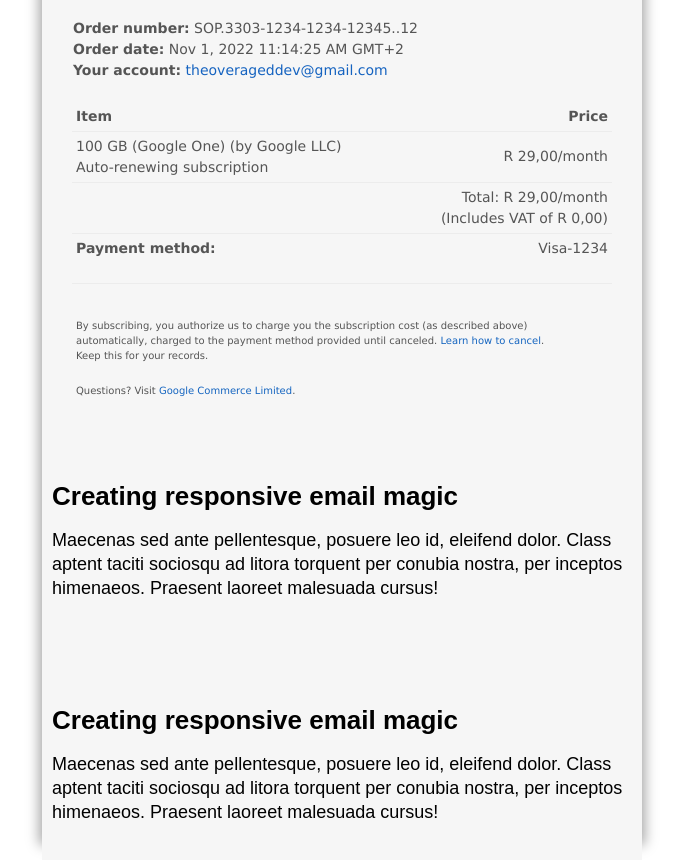
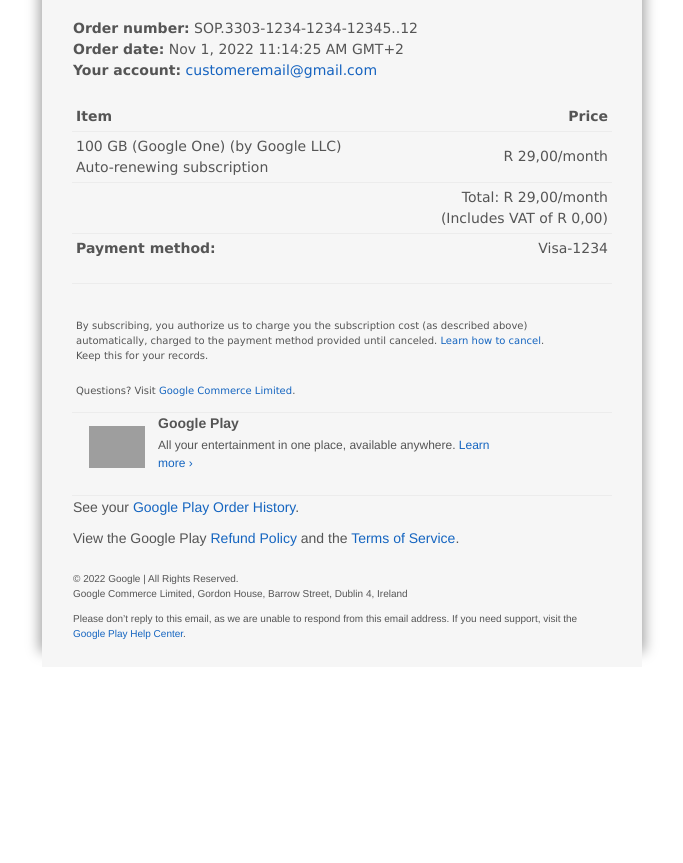
Before and after one commit to DorcasKomane/google-play-receipt, a plain HTML site: page google.html in a window 1280 px wide. Shown: the part 309-1172 px from the top of the page, without its empty margins (298-981 px from the left). After the commit the page ends 997 px from the top, so only its background shows below. Drawn offline with Linux system fonts and the light colour scheme; grey boxes are pictures that could not be loaded.

Commit message:
Added bottom section.

```diff
--- a/google.html
+++ b/google.html
@@ -64,7 +64,7 @@
                                     <td>
                                         <p style="Margin:20px 30px 0 30px;font-size:14px;font-family:Verdana, Geneva, Tahoma, sans-serif;font-size:14px;line-height:21px;font-weight:500;color:#555555;"><strong>Order number:</strong> SOP.3303-1234-1234-12345..12</p>
                                         <p style="Margin:0 30px;font-size:14px;font-family:Verdana, Geneva, Tahoma, sans-serif;font-size:14px;line-height:21px;font-weight:500;color:#555555;"><strong>Order date:</strong> Nov 1, 2022 11:14:25 AM GMT+2</p>
-                                    <p style="Margin:0 30px 20px 30px;font-size:14px;font-family:Verdana, Geneva, Tahoma, sans-serif;font-size:14px;line-height:21px;font-weight:500;color:#555555;"><strong>Your account:</strong><a href="mailto:theoverageddev@gmail.com" style="color:#1563C0;text-decoration:none"> theoverageddev@gmail.com</a></p>
+                                        <p style="Margin:0 30px 20px 30px;font-size:14px;font-family:Verdana, Geneva, Tahoma, sans-serif;font-size:14px;line-height:21px;font-weight:500;color:#555555;"><strong>Your account:</strong><a href="#" style="color:#1563C0;text-decoration:none"> customeremail@gmail.com</a></p>
                                     </td>
                                 </tr>
                             </table>
@@ -105,7 +105,9 @@
                                     </td>
                                 </tr>
                             </table>
+
                             <div class="spacer" style="width:90%;line-height:1px;height:1px;mso-line-height-rule:exactly;background-color:#ececec;">&nbsp;</div>
+
                             <table width="100%" role="presentation" style="width:100%;border:0;border-spacing:0;background-color: #f6f6f6;">
                                 <tr>
                                     <td>
@@ -124,7 +126,9 @@
                                     </td>
                                 </tr>
                             </table>
+
                             <div class="spacer" style="width:90%;line-height:1px;height:1px;mso-line-height-rule:exactly;background-color:#ececec;">&nbsp;</div>
+
                             <table width="100%" role="presentation" style="width:100%;border:0;border-spacing:0;background-color: #f6f6f6;">
                                 <tr>
                                     <td>
@@ -143,7 +147,9 @@
                                     </td>
                                 </tr>
                         </table>
+
                         <div class="spacer" style="width:90%;line-height:1px;height:1px;mso-line-height-rule:exactly;background-color:#ececec;">&nbsp;</div>
+
                         <table width="100%" role="presentation" style="width:100%;border:0;border-spacing:0;background-color: #f6f6f6;">
                             <tr>
                                 <td>
@@ -152,9 +158,9 @@
                                             <td width="60%" align="left" style="">
                                                 <p style="Margin:30px 30px 10px 30px;font-family:Verdana, Geneva, Tahoma, sans-serif;font-size:10px;line-height:15px;font-weight:normal;color:#555555;">By subscribing, you authorize us to charge you the subscription cost (as described above)<br> automatically, charged to the payment method provided
                                                     until canceled. <a href="https://support.google.com"
-                                                style="color:#1565C0;text-decoration:none">Learn how to cancel</a>.<br> Keep this for your records.
+                                                    style="color:#1565C0;text-decoration:none" target="_blank">Learn how to cancel</a>.<br> Keep this for your records.
                                                 </p>
-                                            <p style="Margin:20px 30px 10px 30px;font-family:Verdana, Geneva, Tahoma, sans-serif;font-size:10px;line-height:15px;font-weight:normal;color:#555555;">Questions? Visit <a href="https://one.google.com/" style="color:#1565C0;text-decoration:none">Google Commerce Limited</a>.</p>
+                                                <p style="Margin:20px 30px 10px 30px;font-family:Verdana, Geneva, Tahoma, sans-serif;font-size:10px;line-height:15px;font-weight:normal;color:#555555;">Questions? Visit <a href="https://one.google.com/" style="color:#1565C0;text-decoration:none" target="_blank">Google Commerce Limited</a>.</p>
                                             </td>
                                         </tr>
                                     </table>
@@ -162,43 +168,48 @@
                             </tr>
                         </table>
 
-                        <!--Single Column Layout-->
-                        <table role="presentation" style="width:100%;border:0;border-spacing:0;">
+                        <div class="spacer" style="width:90%;line-height:1px;height:1px;mso-line-height-rule:exactly;background-color:#ececec;">&nbsp;</div>
+
+                        <table width="100%" role="presentation" style="width:100%;border:0;border-spacing:0;background-color: #f6f6f6;">
                             <tr>
-                                <td style="padding:10px 10px 20px 10px;font-family:Arial,sans-serif;font-size:24px;line-height:28px;font-weight:bold;">
-                                    <img src="images/header.png" width="640" alt="" style="width:100%;height:auto;" />
+                                <td style="padding:0 30px 20px 30px;">
+                                    <table width="100%"  role="presentation">
+                                        <tr>
+                                            <td width="10%" style="padding:10px 10px 0 15px;">
+                                                <img src="https://i.ibb.co/sqMCTsv/435px-Google-Play-2022-icon.png" width="56" alt="Google Play Logo" border="0">
+                                            </td>
+                                            <td width="90%" style="">
+                                                <p style="Margin:0 0 5px 0;font-family:Helvetica,Verdana, Geneva, Tahoma, sans-serif;font-size:14px;line-height:15px;font-weight:bold;color:#555555;text-align:left;">Google Play</p>
+                                                <p style="font-size:12px;Margin:0 0 0 0;font-family:Helvetica,Verdana, Geneva, Tahoma, sans-serif;font-size:12px;line-height:18px;font-weight:500;color:#555555;text-align:left;">All your entertainment in one place, available anywhere.
+                                                    <a href="https://play.google.com/store/games" style="color:#1565C0;text-decoration:none">Learn<br> more &#x203A</a></p>
                                             </td>
                                         </tr>
-                            <tr>
-                                <td style="padding:10px;text-align:left;">
-                                    <h1 style="margin-top:0;margin-bottom:16px;font-family:Arial,sans-serif;font-size:26px;line-height:32px;font-weight:bold;">Creating responsive email magic</h1>
-                                    <p style="margin:0;font-family:Arial,sans-serif;font-size:18px;line-height:24px;">Maecenas sed ante pellentesque, posuere leo id, eleifend dolor. Class aptent taciti sociosqu ad litora torquent per conubia nostra, per inceptos himenaeos. Praesent laoreet malesuada cursus!</p>
+                                    </table>
                                 </td>
                             </tr>
                         </table>
 
-                        <div class="spacer" style="line-height:26px;height:26px;mso-line-height-rule:exactly;">&nbsp;</div>
+                        <div class="spacer" style="width:90%;line-height:1px;height:1px;mso-line-height-rule:exactly;background-color:#ececec;">&nbsp;</div>
 
-                        <!--END Single Column Layout-->
-                        <!--Single Column Layout-->
                         <table role="presentation" style="width:100%;border:0;border-spacing:0;">
                             <tr>
-                                <td style="padding:10px 10px 20px 10px;font-family:Arial,sans-serif;font-size:24px;line-height:28px;font-weight:bold;">
-                                    <img src="images/header.png" width="640" alt="" style="width:100%;height:auto;" />
+                                <td>
+                                    <p style="Margin:0 30px 10px 30px;font-family:Helvetica,Verdana, Geneva, Tahoma, sans-serif;font-size:14px;line-height:21px;font-weight:500;color:#555555;text-align:left;">See your <a href="#" style="color:#1565C0;text-decoration:none">Google Play Order History</a>.</p>
+                                    <p style="Margin:0 30px 20px 30px;font-family:Helvetica,Verdana, Geneva, Tahoma, sans-serif;font-size:14px;line-height:21px;font-weight:500;color:#555555;text-align:left;">View the Google Play <a href="https://support.google.com/googleplay/answer/2479637?hl=en" style="color:#1565C0;text-decoration:none">Refund Policy</a>
+                                        and the <a href="https://play.google.com/about/play-terms/" style="color:#1565C0;text-decoration:none" target="_blank">Terms of Service</a>.
+                                    </p>
                                 </td>
                             </tr>
                             <tr>
-                                <td style="padding:10px;text-align:left;">
-                                    <h1 style="margin-top:0;margin-bottom:16px;font-family:Arial,sans-serif;font-size:26px;line-height:32px;font-weight:bold;">Creating responsive email magic</h1>
-                                    <p style="margin:0;font-family:Arial,sans-serif;font-size:18px;line-height:24px;">Maecenas sed ante pellentesque, posuere leo id, eleifend dolor. Class aptent taciti sociosqu ad litora torquent per conubia nostra, per inceptos himenaeos. Praesent laoreet malesuada cursus!</p>
+                                <td>
+                                    <p style="Margin:0 30px 10px 30px;font-family:Helvetica,Verdana, Geneva, Tahoma, sans-serif;font-size:10px;line-height:15px;font-weight:500;color:#555555;text-align:left;">
+                                        &copy; 2022 Google | All Rights Reserved. <br>Google Commerce Limited, Gordon House, Barrow Street, Dublin 4, Ireland
+                                    </p>
+                                    <p style="Margin:0 30px 25px 30px;font-family:Helvetica,Verdana, Geneva, Tahoma, sans-serif;font-size:10px;line-height:15px;font-weight:500;color:#555555;text-align:left;">Please don’t reply to this email, as we are unable to respond from this email address. If you
+                                        need support, visit the <a href="https://support.google.com/" style="text-decoration:none;color:#1565C0;" target="_blank">Google Play Help Center</a>.</p>
                                 </td>
                             </tr>
                         </table>
-
-                        <div class="spacer" style="line-height:26px;height:26px;mso-line-height-rule:exactly;">&nbsp;</div>
-
-                        <!--END Single Column Layout-->
-
                     </div>
                     <!--[if mso]>
                     </td>
```
Lines whose indentation alone changed are shown as unchanged.
